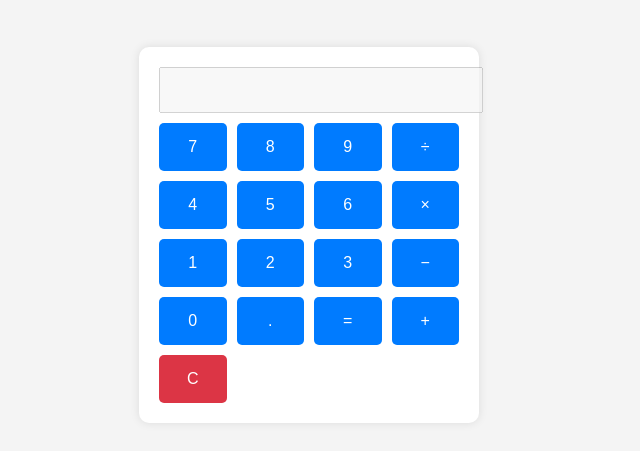
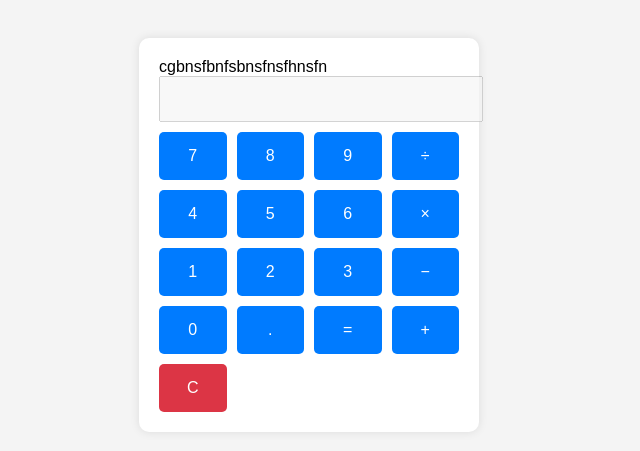
Before and after one commit to adamwillerton/ADTDevOps_Topic3_Demo, a plain HTML site: page index.html in a window 1280 px wide. Shown: the part 173-624 px from the top of the page, without its empty margins (331-971 px from the left). Drawn offline with Linux system fonts and the light colour scheme.

Commit message:
Update index.html

```diff
--- a/index.html
+++ b/index.html
@@ -54,6 +54,7 @@
 </head>
 <body>
   <div class="calculator">
+    cgbnsfbnfsbnsfnsfhnsfn
     <input type="text" id="display" disabled>
     <div class="buttons">
       <button onclick="append('7')">7</button>
```
